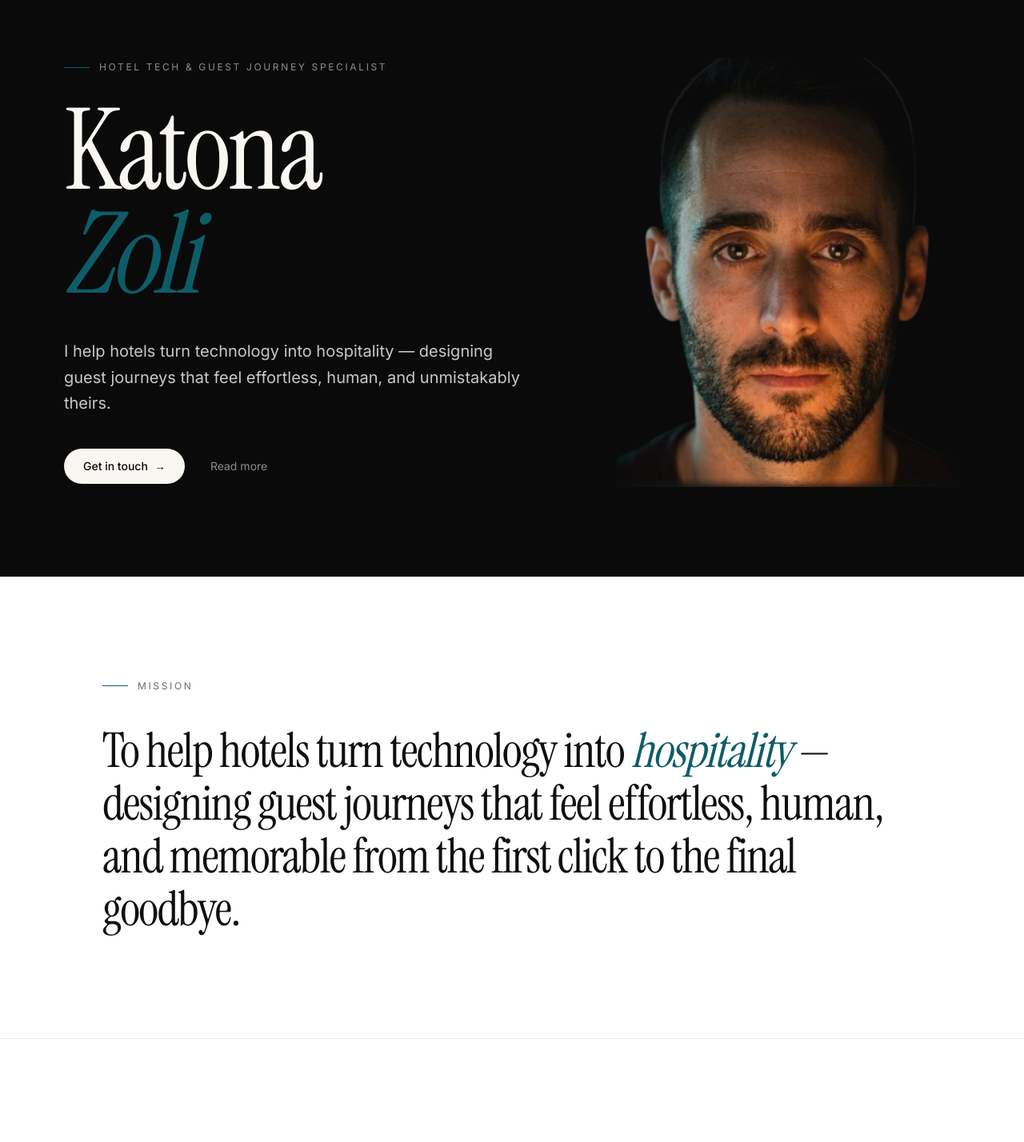
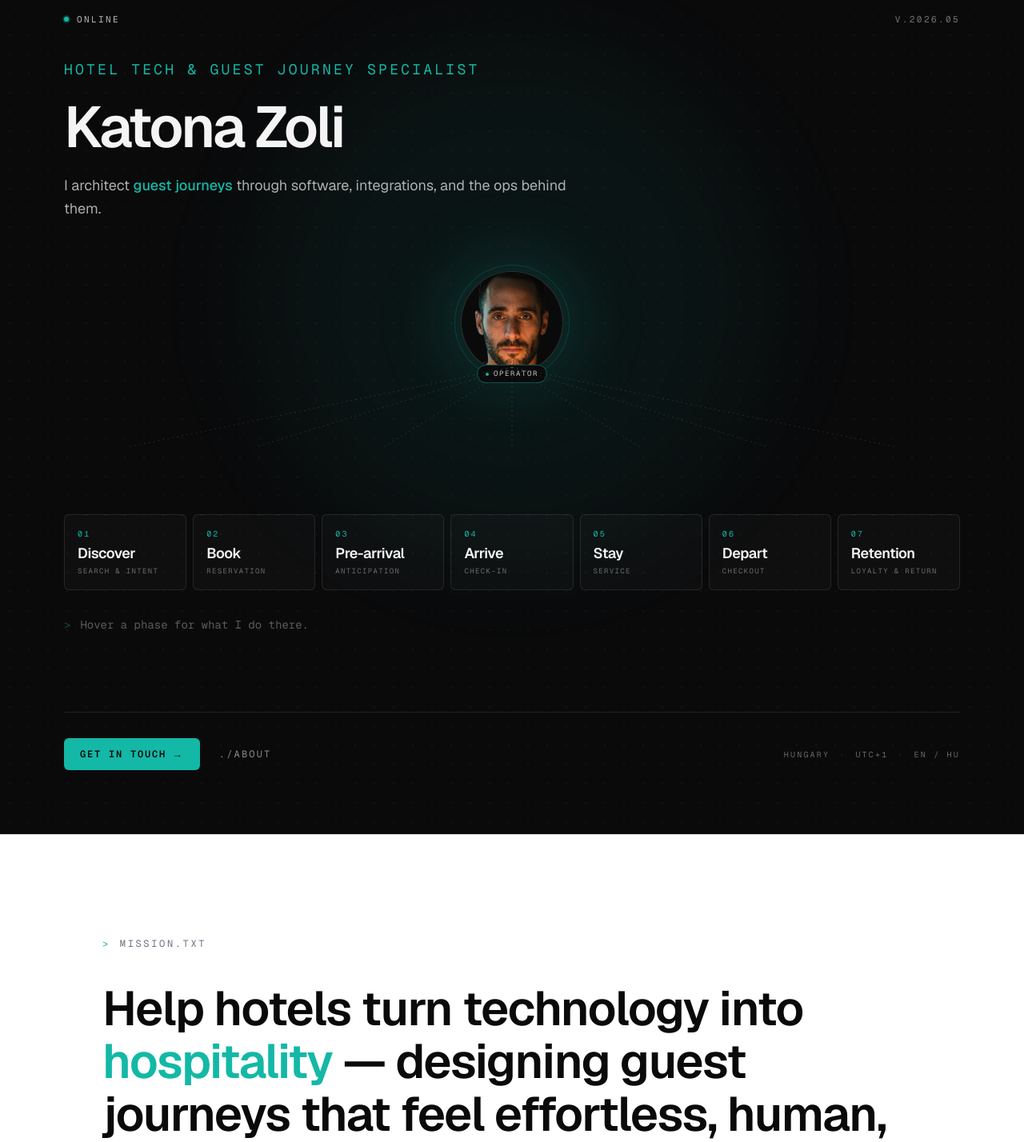
Before and after one commit to mrkatonazoli/katonazoli, a Next.js app: page / in a window 1280 px wide. Shown: the part 40-1468 px from the top of the page at 80% size. Built offline with nearby package versions, Linux system fonts and the light colour scheme.

Commit message:
Tech redesign: journey graph hero (7 phases) + Geist fonts + tech-mono sections

```diff
--- a/src/app/globals.css
+++ b/src/app/globals.css
@@ -2,15 +2,19 @@
 
 @theme {
   --color-background: #ffffff;
-  --color-foreground: #0f0f0f;
-  --color-accent: #0e5c68;
-  --color-muted: #6b6b6b;
-  --color-line: #ececec;
-  --color-hero-bg: #0a0a0a;
-  --color-hero-fg: #faf7f2;
+  --color-foreground: #0a0a0a;
+  --color-accent: #14b8a6;
+  --color-accent-soft: #99f6e4;
+  --color-muted: #6b7280;
+  --color-line: #e5e7eb;
+  --color-hero-bg: #0a0a0b;
+  --color-hero-fg: #f4f4f5;
 
-  --font-display: var(--font-instrument), Georgia, "Times New Roman", serif;
-  --font-sans: var(--font-inter), system-ui, -apple-system, "Segoe UI", sans-serif;
+  --font-sans: var(--font-geist-sans), system-ui, -apple-system, "Segoe UI",
+    sans-serif;
+  --font-mono: var(--font-geist-mono), ui-monospace, "SF Mono", Menlo,
+    Consolas, monospace;
+  --font-display: var(--font-geist-sans), system-ui, sans-serif;
 }
 
 html {
@@ -21,10 +25,15 @@ body {
   background: var(--color-background);
   color: var(--color-foreground);
   font-family: var(--font-sans);
-  font-feature-settings: "ss01", "cv11";
 }
 
 ::selection {
   background: var(--color-accent);
-  color: var(--color-background);
+  color: var(--color-hero-bg);
 }
+
+@keyframes flow {
+  to {
+    stroke-dashoffset: -120;
+  }
+}
--- a/src/app/layout.tsx
+++ b/src/app/layout.tsx
@@ -1,16 +1,14 @@
 import type { Metadata } from "next";
-import { Inter, Instrument_Serif } from "next/font/google";
+import { Geist, Geist_Mono } from "next/font/google";
 import "./globals.css";
 
-const display = Instrument_Serif({
-  variable: "--font-instrument",
+const geistSans = Geist({
+  variable: "--font-geist-sans",
   subsets: ["latin"],
-  weight: ["400"],
-  style: ["normal", "italic"],
 });
 
-const sans = Inter({
-  variable: "--font-inter",
+const geistMono = Geist_Mono({
+  variable: "--font-geist-mono",
   subsets: ["latin"],
 });
 
@@ -18,11 +16,11 @@ export const metadata: Metadata = {
   metadataBase: new URL("https://katonazoli.hu"),
   title: "Katona Zoli — Hotel Tech & Guest Journey Specialist",
   description:
-    "I help hotels turn technology into hospitality — designing guest journeys that feel effortless, human, and memorable from the first click to the final goodbye.",
+    "I architect guest journeys through software, integrations, and the ops behind them.",
   openGraph: {
     title: "Katona Zoli — Hotel Tech & Guest Journey Specialist",
     description:
-      "I help hotels turn technology into hospitality — designing guest journeys that feel effortless, human, and memorable.",
+      "I architect guest journeys through software, integrations, and the ops behind them.",
     url: "https://katonazoli.hu",
     siteName: "Katona Zoli",
     locale: "en_US",
@@ -32,7 +30,7 @@ export const metadata: Metadata = {
     card: "summary_large_image",
     title: "Katona Zoli — Hotel Tech & Guest Journey Specialist",
     description:
-      "I help hotels turn technology into hospitality.",
+      "I architect guest journeys through software, integrations, and the ops behind them.",
   },
 };
 
@@ -42,7 +40,7 @@ export default function RootLayout({
   return (
     <html
       lang="en"
-      className={`${display.variable} ${sans.variable} antialiased`}
+      className={`${geistSans.variable} ${geistMono.variable} antialiased`}
     >
       <body className="min-h-screen flex flex-col">{children}</body>
     </html>
--- a/src/components/Hero.tsx
+++ b/src/components/Hero.tsx
@@ -1,52 +1,242 @@
-const portraitMask =
-  "radial-gradient(ellipse 80% 90% at 55% 50%, #000 55%, transparent 95%)";
+"use client";
+
+import { useState } from "react";
+
+const PHASES = [
+  {
+    num: "01",
+    title: "Discover",
+    tag: "Search & intent",
+    detail:
+      "Direct-booking optimization, OTA strategy, attribution & search visibility.",
+  },
+  {
+    num: "02",
+    title: "Book",
+    tag: "Reservation",
+    detail:
+      "Booking engines, payment flows, conversion design, channel managers.",
+  },
+  {
+    num: "03",
+    title: "Pre-arrival",
+    tag: "Anticipation",
+    detail:
+      "Confirmation flows, upsell, expectation setting, ID & preference capture.",
+  },
+  {
+    num: "04",
+    title: "Arrive",
+    tag: "Check-in",
+    detail:
+      "Mobile keys, kiosks, digital ID verification, frictionless first impression.",
+  },
+  {
+    num: "05",
+    title: "Stay",
+    tag: "Service",
+    detail:
+      "In-room tech, guest messaging, on-property apps, real-time service requests.",
+  },
+  {
+    num: "06",
+    title: "Depart",
+    tag: "Checkout",
+    detail:
+      "Folio settlement, mobile checkout, late-checkout offers, frictionless goodbye.",
+  },
+  {
+    num: "07",
+    title: "Retention",
+    tag: "Loyalty & return",
+    detail:
+      "Post-stay feedback, loyalty programs, segmentation, win-back campaigns.",
+  },
+];
+
+const NODE_X_POSITIONS = [7.14, 21.43, 35.71, 50, 64.29, 78.57, 92.86];
 
 export function Hero() {
+  const [active, setActive] = useState<number | null>(null);
+
   return (
-    <section className="relative bg-hero-bg text-hero-fg px-6 md:px-12 lg:px-20 pt-24 md:pt-28 pb-20 md:pb-28">
-      <div className="max-w-7xl mx-auto grid grid-cols-1 lg:grid-cols-12 gap-12 lg:gap-16 items-center">
-        <div className="lg:col-span-7 order-2 lg:order-1">
-          <div className="text-xs tracking-[0.22em] uppercase text-hero-fg/55 mb-8 flex items-center">
-            <span className="inline-block w-8 h-px bg-accent mr-3" />
+    <section className="relative bg-hero-bg text-hero-fg overflow-hidden">
+      {/* Subtle dot grid */}
+      <div
+        aria-hidden
+        className="absolute inset-0 opacity-[0.04] pointer-events-none [background-image:radial-gradient(rgba(255,255,255,1)_1px,transparent_1px)] [background-size:24px_24px]"
+      />
+
+      {/* Radial accent glow behind avatar */}
+      <div
+        aria-hidden
+        className="absolute left-1/2 top-[38%] -translate-x-1/2 -translate-y-1/2 w-[640px] h-[640px] rounded-full bg-accent/[0.06] blur-3xl pointer-events-none"
+      />
+
+      <div className="relative max-w-7xl mx-auto px-6 md:px-12 lg:px-20 pt-10 md:pt-14 pb-16 md:pb-20">
+        {/* Top status bar (compact) */}
+        <div className="flex items-center justify-between font-mono text-[10px] md:text-[11px] uppercase tracking-[0.22em] text-hero-fg/45 mb-8 md:mb-10">
+          <div className="flex items-center gap-2.5">
+            <span className="relative flex w-1.5 h-1.5">
+              <span className="absolute inset-0 rounded-full bg-accent animate-ping opacity-75" />
+              <span className="relative inline-flex rounded-full w-1.5 h-1.5 bg-accent" />
+            </span>
+            <span className="text-hero-fg/75">online</span>
+          </div>
+          <div className="hidden md:flex items-center gap-3">
+            <span>v.2026.05</span>
+          </div>
+        </div>
+
+        {/* Role line (prominent) + name + tagline */}
+        <div className="mb-12 md:mb-16">
+          <div className="font-mono text-sm md:text-base lg:text-lg uppercase tracking-[0.18em] text-accent mb-4 md:mb-6">
             Hotel Tech &amp; Guest Journey Specialist
           </div>
-          <h1 className="font-display text-[clamp(3.5rem,11vw,9rem)] leading-[0.92] tracking-tight">
-            Katona
-            <br />
-            <span className="italic text-accent">Zoli</span>
+          <h1 className="text-5xl md:text-6xl lg:text-7xl font-semibold tracking-[-0.04em] leading-[0.95]">
+            Katona Zoli
           </h1>
-          <p className="mt-10 max-w-xl text-lg md:text-xl text-hero-fg/80 leading-relaxed">
-            I help hotels turn technology into hospitality — designing guest
-            journeys that feel effortless, human, and unmistakably theirs.
+          <p className="mt-6 max-w-2xl text-base md:text-lg text-hero-fg/70 leading-relaxed">
+            I architect{" "}
+            <span className="text-accent font-medium">guest journeys</span>{" "}
+            through software, integrations, and the ops behind them.
           </p>
-          <div className="mt-10 flex flex-wrap items-center gap-x-8 gap-y-4">
+        </div>
+
+        {/* THE GRAPH */}
+        <div className="relative">
+          {/* Avatar at top center */}
+          <div className="flex flex-col items-center">
+            <div className="relative">
+              {/* Glow ring */}
+              <div className="absolute inset-0 -m-6 rounded-full bg-accent/15 blur-2xl pointer-events-none" />
+              {/* Outer thin ring */}
+              <div className="absolute inset-0 -m-2 rounded-full border border-accent/20" />
+              <div className="relative w-24 h-24 md:w-32 md:h-32 rounded-full overflow-hidden border border-hero-fg/15 bg-hero-bg">
+                <img
+                  src="/portrait.png"
+                  alt="Katona Zoli"
+                  className="w-full h-full object-cover scale-110"
+                />
+              </div>
+              {/* Operator badge */}
+              <div className="absolute -bottom-3 left-1/2 -translate-x-1/2 flex items-center gap-1.5 px-2.5 py-1 rounded-full bg-hero-bg border border-accent/40 font-mono text-[9px] uppercase tracking-[0.18em] whitespace-nowrap">
+                <span className="w-1 h-1 rounded-full bg-accent animate-pulse" />
+                <span className="text-hero-fg/80">operator</span>
+              </div>
+            </div>
+          </div>
+
+          {/* Fan lines (desktop only) */}
+          <svg
+            aria-hidden
+            className="absolute left-0 right-0 w-full pointer-events-none hidden md:block"
+            style={{ top: "120px", height: "100px" }}
+            viewBox="0 0 100 100"
+            preserveAspectRatio="none"
+          >
+            {NODE_X_POSITIONS.map((x, i) => (
+              <line
+                key={i}
+                x1="50"
+                y1="0"
+                x2={x}
+                y2="100"
+                stroke={
+                  active === i
+                    ? "rgba(20, 184, 166, 0.55)"
+                    : "rgba(244, 244, 245, 0.13)"
+                }
+                strokeWidth="1"
+                strokeDasharray="2 4"
+                vectorEffect="non-scaling-stroke"
+                style={{
+                  animation: "flow 8s linear infinite",
+                  animationDelay: `${i * 0.25}s`,
+                  transition: "stroke 200ms ease",
+                }}
+              />
+            ))}
+          </svg>
+
+          {/* Mobile vertical line under avatar */}
+          <div
+            aria-hidden
+            className="md:hidden absolute left-1/2 w-px -translate-x-1/2 bg-gradient-to-b from-accent/40 to-hero-fg/0"
+            style={{ top: "112px", height: "48px" }}
+          />
+
+          {/* Nodes */}
+          <div className="grid grid-cols-2 sm:grid-cols-4 md:grid-cols-7 gap-2.5 md:gap-2 mt-32 md:mt-44">
+            {PHASES.map((p, i) => {
+              const isActive = active === i;
+              return (
+                <button
+                  type="button"
+                  key={p.num}
+                  onMouseEnter={() => setActive(i)}
+                  onMouseLeave={() => setActive(null)}
+                  onFocus={() => setActive(i)}
+                  onBlur={() => setActive(null)}
+                  className={`group relative text-left rounded-md border p-3 md:p-3.5 lg:p-4 transition-all duration-200 outline-none ${
+                    isActive
+                      ? "border-accent/60 bg-accent/[0.06] shadow-[0_0_0_1px_rgba(20,184,166,0.2)]"
+                      : "border-hero-fg/10 bg-hero-fg/[0.025] hover:border-hero-fg/25 hover:bg-hero-fg/[0.04]"
+                  }`}
+                >
+                  <div className="font-mono text-[10px] tracking-[0.22em] text-accent mb-1.5">
+                    {p.num}
+                  </div>
+                  <div className="font-semibold text-sm md:text-base lg:text-lg leading-tight mb-1 tracking-tight">
+                    {p.title}
+                  </div>
+                  <div className="font-mono text-[9px] uppercase tracking-[0.15em] text-hero-fg/40">
+                    {p.tag}
+                  </div>
+                </button>
+              );
+            })}
+          </div>
+
+          {/* Active node detail */}
+          <div className="mt-6 md:mt-8 min-h-[3.5rem] md:min-h-[2.5rem] font-mono text-xs md:text-sm leading-relaxed text-hero-fg/65">
+            {active !== null ? (
+              <div className="flex items-start gap-3">
+                <span className="text-accent shrink-0">{">"}</span>
+                <span>{PHASES[active].detail}</span>
+              </div>
+            ) : (
+              <div className="flex items-start gap-3 text-hero-fg/35">
+                <span className="text-accent/40 shrink-0">{">"}</span>
+                <span>Hover a phase for what I do there.</span>
+              </div>
+            )}
+          </div>
+        </div>
+
+        {/* Bottom CTA + footer status */}
+        <div className="mt-16 md:mt-20 pt-8 border-t border-hero-fg/10 flex flex-col md:flex-row md:items-center justify-between gap-6">
+          <div className="flex items-center gap-6">
             <a
               href="#contact"
-              className="inline-flex items-center gap-2 px-6 py-3 bg-hero-fg text-hero-bg rounded-full text-sm font-medium hover:bg-accent hover:text-hero-fg transition-colors"
+              className="inline-flex items-center gap-2 px-5 py-3 bg-accent text-hero-bg rounded-md font-mono text-xs uppercase tracking-[0.15em] font-semibold hover:bg-accent/85 transition-colors"
             >
               Get in touch
               <span aria-hidden>→</span>
             </a>
             <a
               href="#mission"
-              className="text-sm text-hero-fg/55 hover:text-hero-fg transition-colors underline-offset-4 hover:underline"
+              className="font-mono text-xs uppercase tracking-[0.18em] text-hero-fg/55 hover:text-hero-fg transition-colors"
             >
-              Read more
+              ./about
             </a>
           </div>
-        </div>
-
-        <div className="lg:col-span-5 order-1 lg:order-2">
-          <div className="aspect-[4/5] w-full max-w-sm mx-auto lg:max-w-none relative overflow-hidden">
-            <img
-              src="/portrait.png"
-              alt="Katona Zoli"
-              className="absolute inset-0 w-full h-full object-cover mix-blend-lighten"
-              style={{
-                WebkitMaskImage: portraitMask,
-                maskImage: portraitMask,
-              }}
-            />
+          <div className="flex flex-wrap items-center gap-3 font-mono text-[10px] uppercase tracking-[0.22em] text-hero-fg/40">
+            <span>Hungary</span>
+            <span className="text-hero-fg/20">·</span>
+            <span>UTC+1</span>
+            <span className="text-hero-fg/20">·</span>
+            <span>EN / HU</span>
           </div>
         </div>
       </div>
--- a/src/components/Mission.tsx
+++ b/src/components/Mission.tsx
@@ -5,15 +5,15 @@ export function Mission() {
       className="px-6 md:px-12 lg:px-20 py-24 md:py-32 border-t border-line"
     >
       <div className="max-w-5xl mx-auto">
-        <div className="text-xs tracking-[0.22em] uppercase text-muted mb-10 flex items-center">
-          <span className="inline-block w-8 h-px bg-accent mr-3" />
-          Mission
+        <div className="font-mono text-xs tracking-[0.22em] uppercase text-muted mb-10 flex items-center gap-3">
+          <span className="text-accent">{">"}</span>
+          <span>mission.txt</span>
         </div>
-        <p className="font-display text-3xl sm:text-4xl md:text-5xl lg:text-6xl leading-[1.1] tracking-tight">
-          To help hotels turn technology into{" "}
-          <span className="italic text-accent">hospitality</span> — designing
-          guest journeys that feel effortless, human, and memorable from the
-          first click to the final goodbye.
+        <p className="text-3xl sm:text-4xl md:text-5xl lg:text-6xl font-semibold leading-[1.1] tracking-[-0.025em]">
+          Help hotels turn technology into{" "}
+          <span className="text-accent">hospitality</span> — designing guest
+          journeys that feel effortless, human, and memorable from the first
+          click to the final goodbye.
         </p>
       </div>
     </section>
```
Also changed, not shown: src/components/About.tsx (+5 -5 lines), src/components/Contact.tsx (+9 -9 lines), src/components/Footer.tsx (+7 -4 lines), src/components/Vision.tsx (+5 -5 lines).
